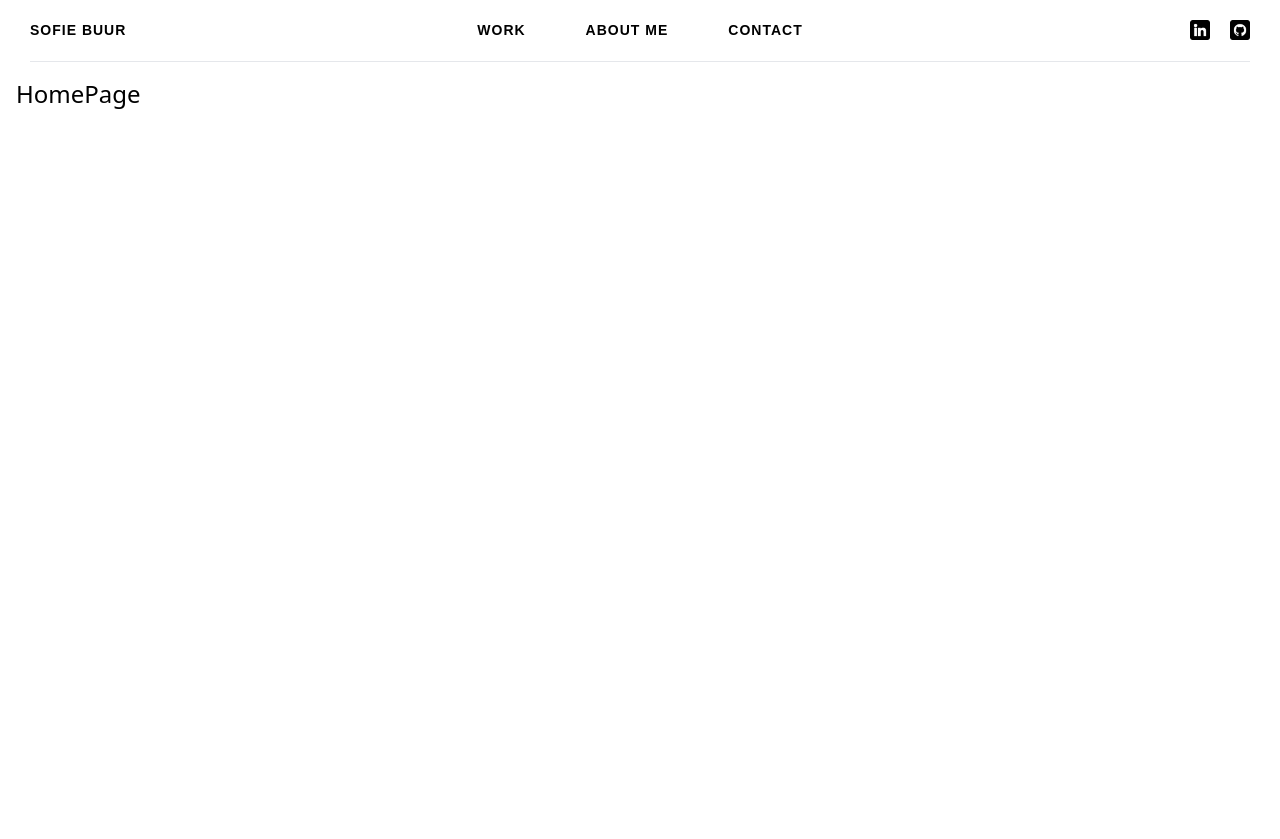
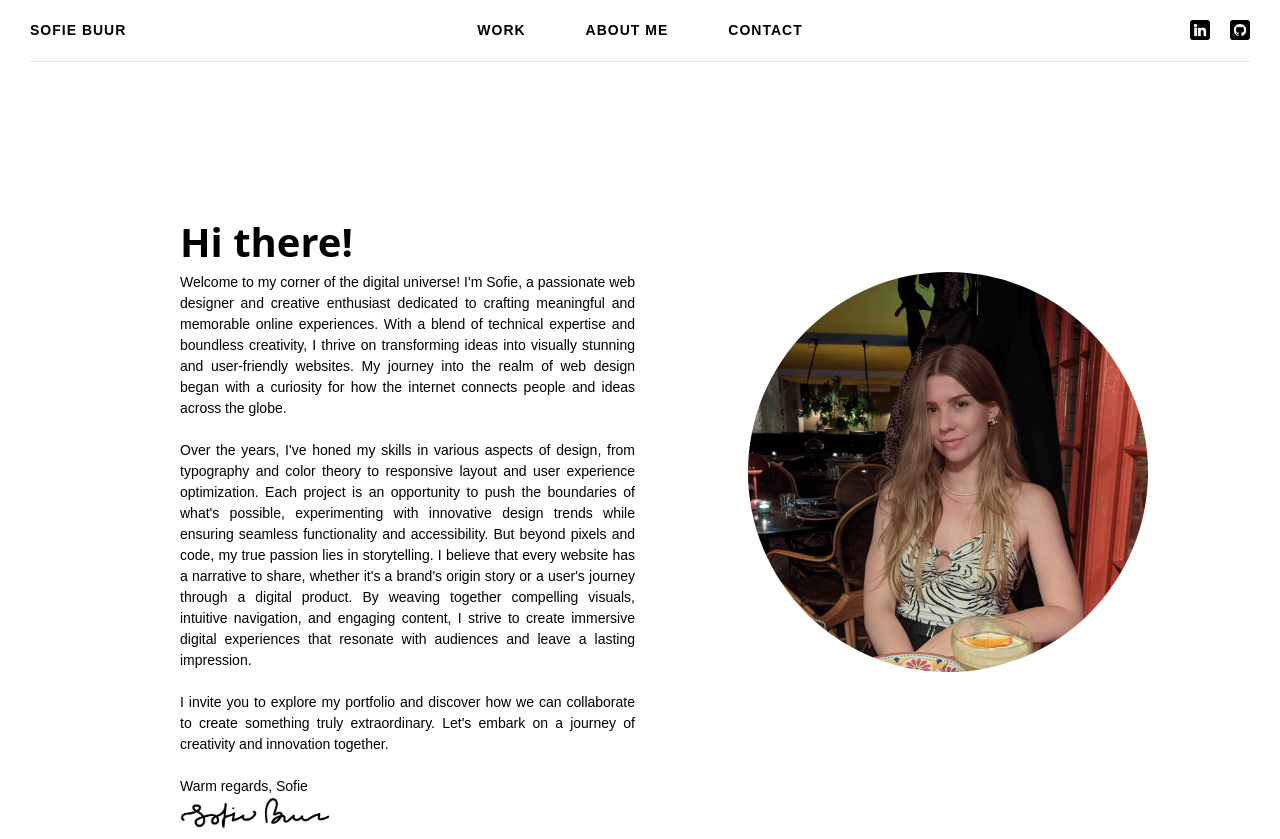
Before and after one commit to BuurPrime/Portfolio, a React (Create React App) app: page /Work in a window 1280 px wide. Before the commit the page ends 800 px from the top, so only its background shows below. Built offline with nearby package versions, Linux system fonts and the light colour scheme.

Commit message:
Populated About Me

```diff
--- a/src/App.tsx
+++ b/src/App.tsx
@@ -1,15 +1,15 @@
 import React from 'react';
 import './App.css';
 
-import Home from './pages/Home';
 import TopNavBar from './components/TopNavBar';
+import AboutMe from './pages/AboutMe';
 
 
 function App() {
   return (
     <>
     <TopNavBar/>
-    <Home/>
+    <AboutMe/>
     </>
   );
 }
--- a/src/index.css
+++ b/src/index.css
@@ -1,3 +1,24 @@
 @tailwind base;
 @tailwind components;
 @tailwind utilities;
+
+h1{
+    font-size: 40px;
+}
+
+h2{
+    font-size: 18px;
+}
+
+h3{
+    font-size: 12px;
+}
+
+h4{
+    font-size: 8px;
+}
+
+p{
+    font-size: 14px;
+    font-family: Arial, Helvetica, sans-serif;
+}
--- a/src/index.tsx
+++ b/src/index.tsx
@@ -3,7 +3,7 @@ import ReactDOM from 'react-dom/client';
 import './index.css';
 import App from './App';
 import reportWebVitals from './reportWebVitals';
-import './styles.css';
+import './index.css';
 
 const root = ReactDOM.createRoot(
   document.getElementById('root') as HTMLElement
--- /dev/null
+++ b/src/pages/AboutMe.css
@@ -0,0 +1,56 @@
+.about-me-main-content {
+  display: grid;
+  grid-template-columns: repeat(2, 1fr);
+  grid-template-rows: auto auto auto;
+  gap: 10px;
+  margin-left: 30px;
+  margin-right: 30px;
+}
+
+.about-me-hi {
+  grid-row: 2;
+  grid-column: 1;
+  margin-left: 150px;
+  margin-top: 140px;
+  font-weight: 600;
+}
+
+.about-me-text {
+  grid-row: 2;
+  grid-column: 1;
+  margin-left: 150px;
+  text-align: justify;
+  text-align-last: left;
+}
+
+.image-me-section {
+  display: flex;
+  margin-top: 200px;
+  grid-row: 2;
+  grid-column: 2;
+  justify-content: center;
+}
+
+.image-me-container {
+  width: 400px;
+  height: 400px;
+  overflow: hidden;
+  border-radius: 50%;
+}
+
+.image-me {
+  width: 100%;
+  height: auto;
+  transform: scale(1.3);
+}
+
+.text-section {
+  grid-row: 2;
+  grid-column: 1;
+}
+
+.signature-image {
+  margin-left: 150px;
+  width: 150px;
+  height: auto;
+}
--- a/src/pages/AboutMe.jsx
+++ /dev/null
@@ -1,11 +0,0 @@
-import React, { FC } from 'react';
-
-const AboutMe: FC = () => {
-  return (
-    <div className=" text-black p-4 text-2xl">
-      <h1> HomePage </h1>
-    </div>
-  );
-};
-
-export default AboutMe;
--- /dev/null
+++ b/src/pages/AboutMe.tsx
@@ -0,0 +1,62 @@
+import React, { FC } from "react";
+import "./AboutMe.css";
+
+const AboutMe: FC = () => {
+  return (
+    <>
+      <div className="about-me-main-content">
+        <div className="text-section">
+        <h1 className="about-me-hi"> Hi there! </h1>
+        <p className="about-me-text">
+          Welcome to my corner of the digital universe! I'm Sofie, a passionate
+          web designer and creative enthusiast dedicated to crafting meaningful
+          and memorable online experiences. With a blend of technical expertise
+          and boundless creativity, I thrive on transforming ideas into visually
+          stunning and user-friendly websites. My journey into the realm of web
+          design began with a curiosity for how the internet connects people and
+          ideas across the globe.
+          <br />
+          <br />
+          Over the years, I've honed my skills in various aspects of design,
+          from typography and color theory to responsive layout and user
+          experience optimization. Each project is an opportunity to push the
+          boundaries of what's possible, experimenting with innovative design
+          trends while ensuring seamless functionality and accessibility. But
+          beyond pixels and code, my true passion lies in storytelling. I
+          believe that every website has a narrative to share, whether it's a
+          brand's origin story or a user's journey through a digital product. By
+          weaving together compelling visuals, intuitive navigation, and
+          engaging content, I strive to create immersive digital experiences
+          that resonate with audiences and leave a lasting impression.
+          <br />
+          <br />
+          I invite you to explore my portfolio and discover how we can
+          collaborate to create something truly extraordinary. Let's embark on a
+          journey of creativity and innovation together.
+          <br />
+          <br />
+          Warm regards, Sofie
+        </p>
+        <div className="signature-image">
+          <img
+            src={process.env.PUBLIC_URL + "/images/underskrift-02.png"}
+            alt=""
+            className="image-signature"
+          />
+        </div>
+        </div>
+        <div className="image-me-section">
+          <div className="image-me-container">
+            <img
+              src={process.env.PUBLIC_URL + "/images/me.jpg"}
+              alt=""
+              className="image-me"
+            />
+          </div>
+        </div>
+      </div>
+    </>
+  );
+};
+
+export default AboutMe;
```
Also changed, not shown: public/images/me.jpg (added), public/images/underskrift-02.png (added).
